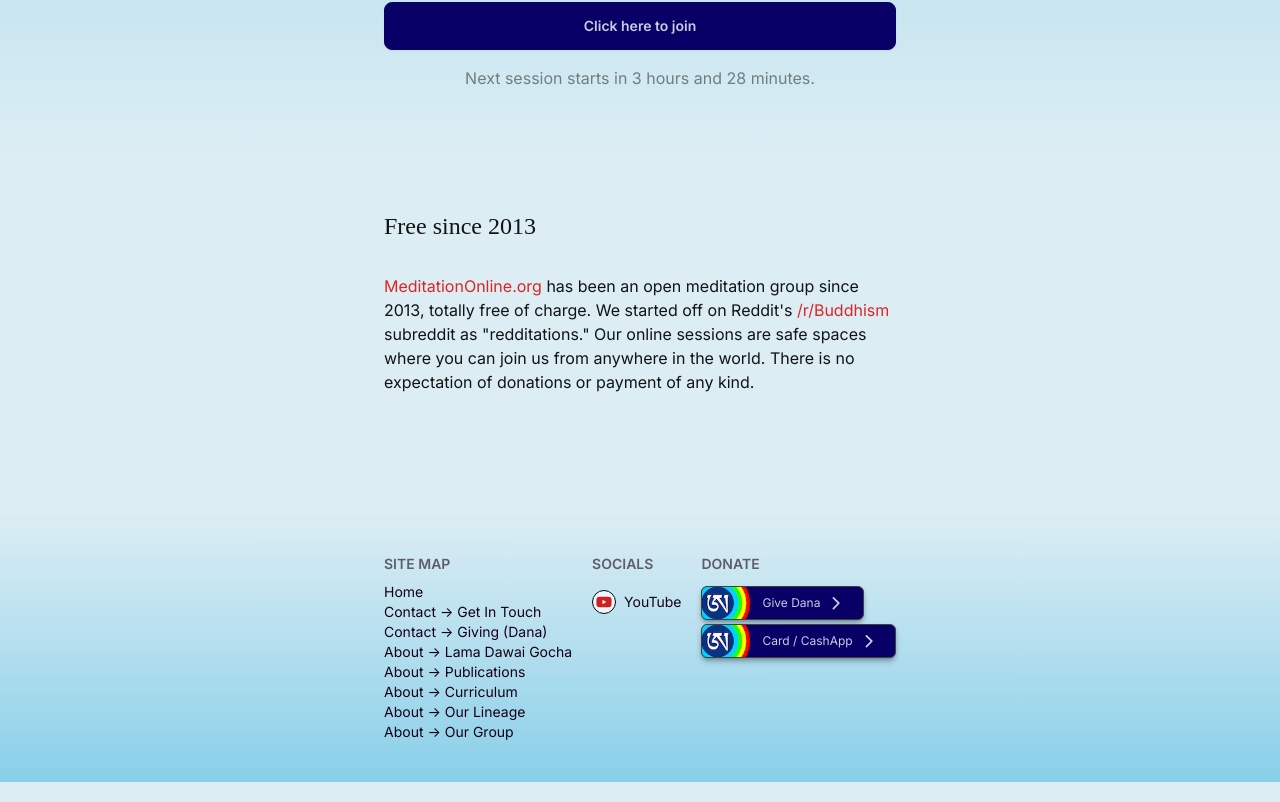
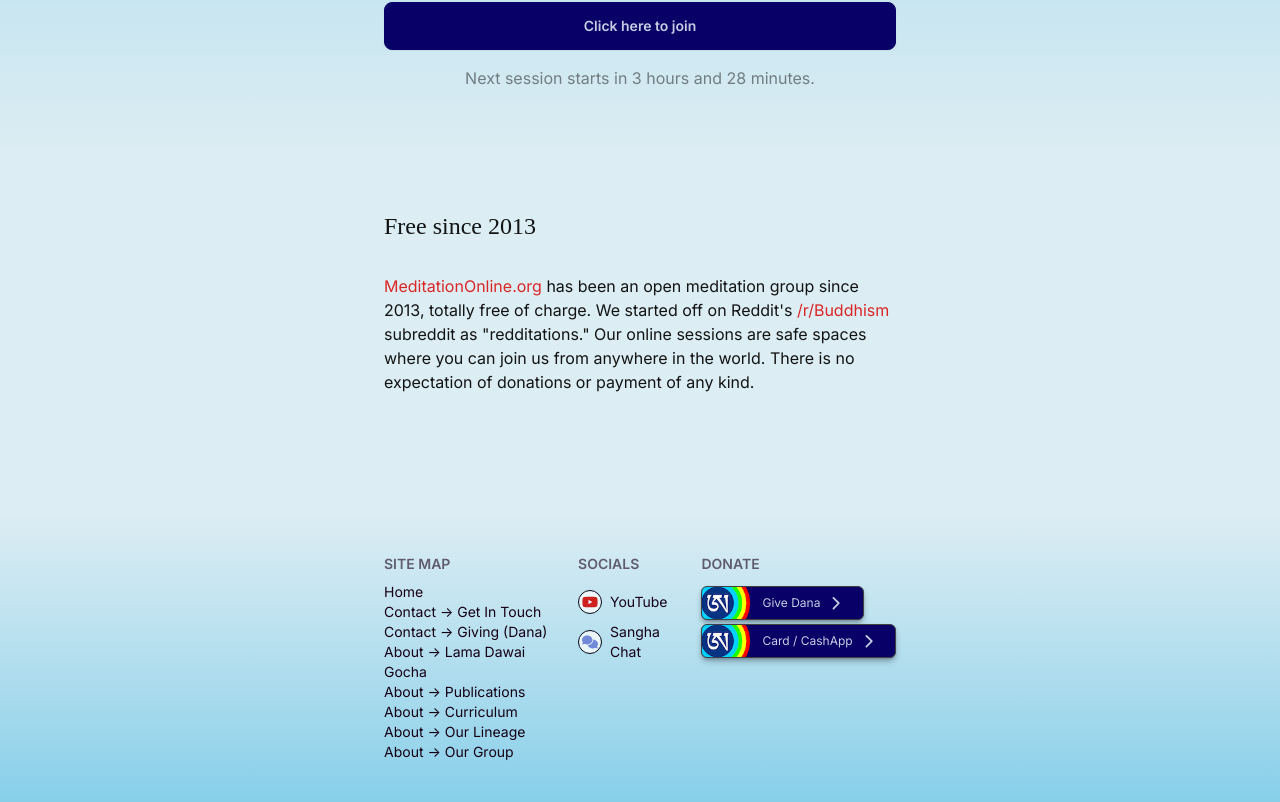
Before and after one commit to mo-sangha/website, a SvelteKit app: page / in a window 1280 px wide. Shown: the part 526-1328 px from the top of the page. Built offline with nearby package versions, Linux system fonts and the light colour scheme; a web font is replaced by a local one.

Commit message:
feat: Add Fluxer link to Socials list, "Sangha Chat"

```diff
--- a/src/routes/+layout.svelte
+++ b/src/routes/+layout.svelte
@@ -2,6 +2,7 @@
 	import '../app.css';
 	import Navigation from '../components/navigation/Navigation.svelte';
 	import { links } from './navLinks';
+	import { definition as faComments } from '@fortawesome/free-solid-svg-icons/faComments';
 	import { definition as faYoutube } from '@fortawesome/free-brands-svg-icons/faYoutube';
 	import Icon from '../components/Icon.svelte';
 	import DonateButton from '../components/DonateButton.svelte';
@@ -13,7 +14,8 @@
 			color: '#CD201F',
 			label: 'YouTube',
 			href: 'https://www.youtube.com/@JoinMeditationOnline'
-		}
+		},
+		{ icon: faComments, color: '#7289da', label: 'Sangha Chat', href: 'https://fluxer.gg/7xLcaXH5' }
 	];
 </script>
 
```
